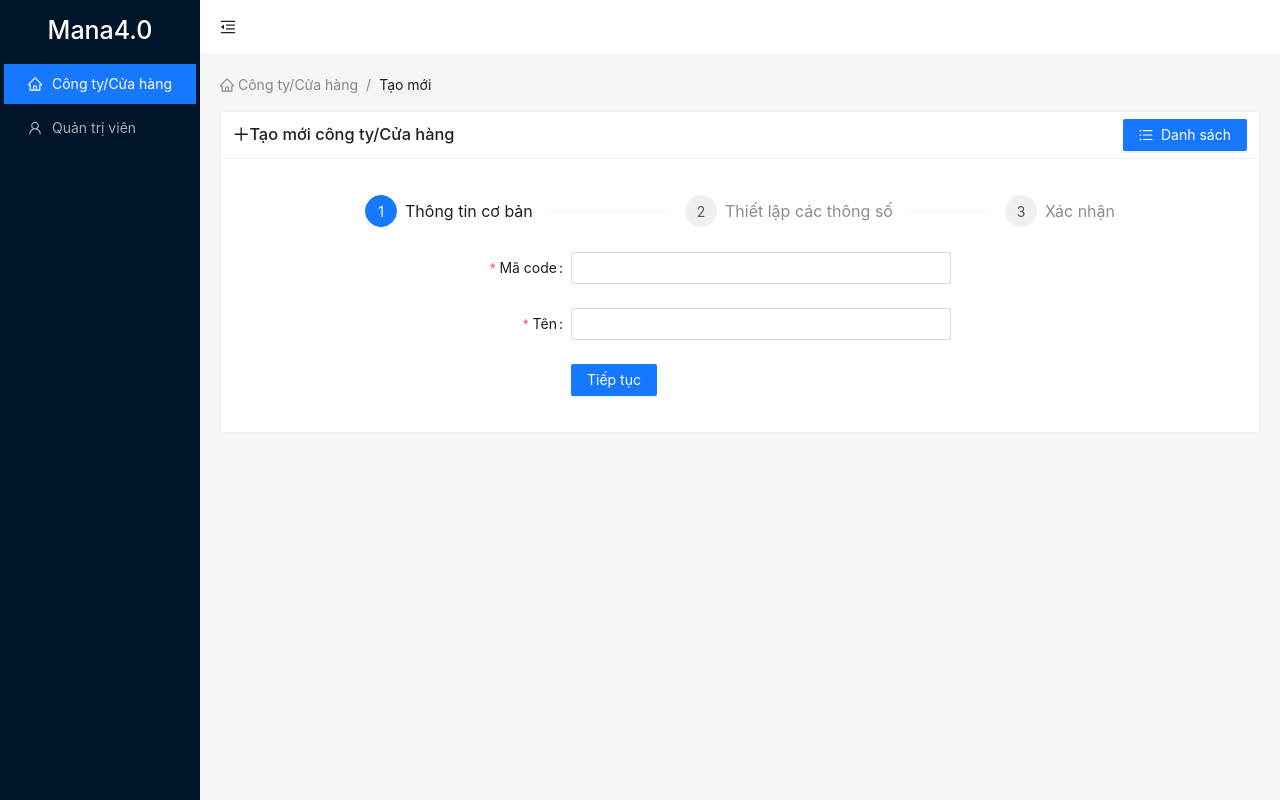
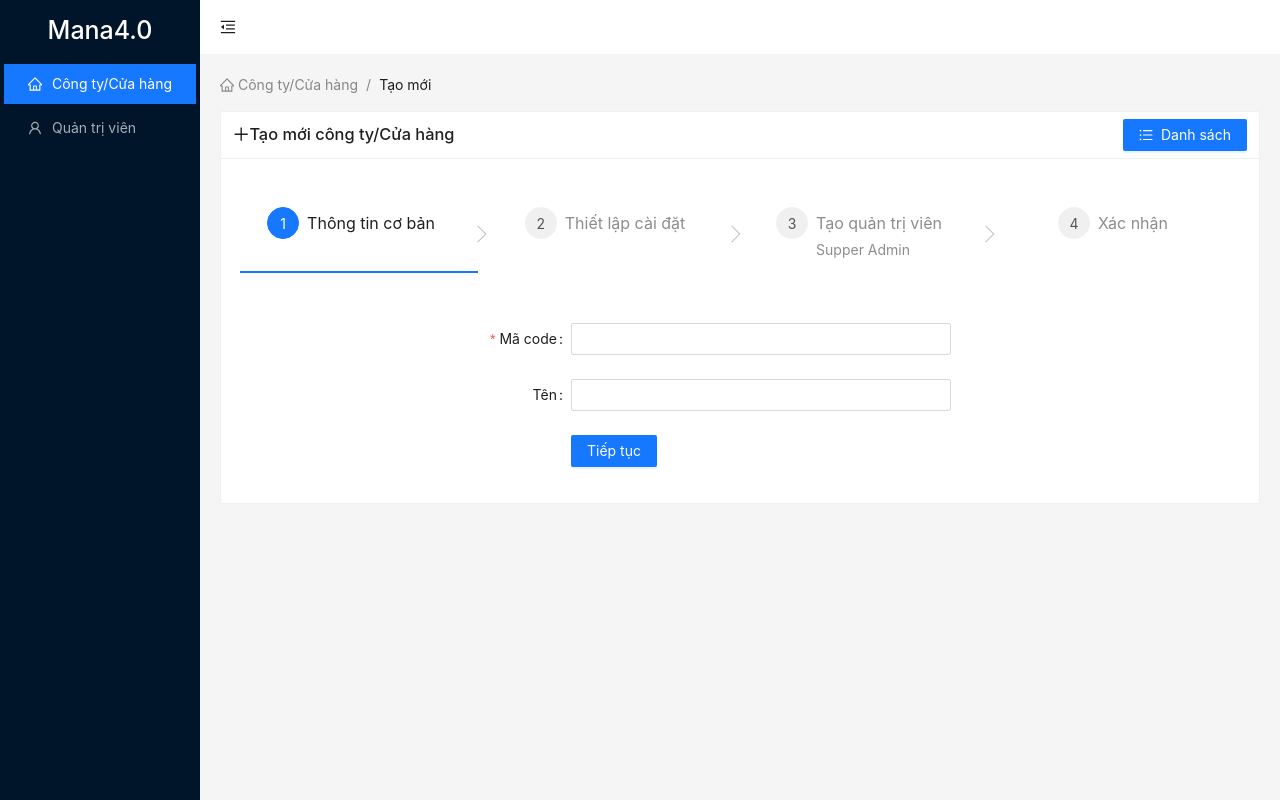
Before and after one commit to vovanmai/frontend-admin, a Vue app: page /companies/create in a window 1280 px wide. Built offline with nearby package versions, Linux system fonts and the light colour scheme.

Commit message:
add step

```diff
--- a/src/views/company/Create.vue
+++ b/src/views/company/Create.vue
@@ -14,46 +14,52 @@
     <div class="d-flex justify-content-center" style="padding: 25px 0">
       <a-steps
         :current="state.currentStep"
-        :items="steps"
-        style="max-width: 750px"
+        :items="state.steps"
+        type="navigation"
+        :status="!state.stepStatusValidate ? 'error' : 'process'"
+        style="max-width: 1000px"
+        @change="changeStepOnStep"
+        @submit-success="submitSuccess"
       ></a-steps>
     </div>
-    <a-form
-      v-if="state.currentStep == 0"
-      :model="state.form.basic"
-      name="basic"
-      :label-col="{ span: 8 }"
-      :wrapper-col="{ span: 9 }"
-      autocomplete="off"
-      @finish="onFinish"
-      @finishFailed="onFinishFailed"
-    >
-      <a-form-item
-        has-feedback
-        label="Mã code"
-        name="code"
-        :rules="state.rules.code"
-      >
-        <a-input v-model:value="state.form.basic.code" />
-      </a-form-item>
-
-      <a-form-item
-        has-feedback
-        label="Tên"
-        name="name"
-        :rules="state.rules.name"
-      >
-        <a-input v-model:value="state.form.basic.name" />
-      </a-form-item>
-
-      <a-form-item :wrapper-col="{ offset: 8, span: 16 }">
-        <a-button type="primary" html-type="submit">Tiếp tục</a-button>
-      </a-form-item>
-    </a-form>
+    <CreateBasicCompany
+      ref="basicCompany"
+      style="margin-top: 25px"
+      v-if="state.currentStep === 0"
+      :form="state.form.basic"
+      @submit-success="submitSuccess"
+      @changeStep="changeStep"
+    />
+    <CreateSettingCompany
+      ref="settingCompany"
+      style="margin-top: 25px"
+      v-show="state.currentStep === 1"
+      :form="state.form.setting"
+      @submit-success="submitSuccess"
+      @change-step="changeStep"
+    />
+    <CreateAdmin
+      ref="adminCompany"
+      style="margin-top: 25px"
+      v-show="state.currentStep === 2"
+      :form="state.form.setting"
+      @submit-success="submitSuccess"
+      @change-step="changeStep"
+    />
+    <CreateConfirm
+      style="margin-top: 25px"
+      v-show="state.currentStep === 3"
+      :form="state.form.setting"
+      @submit-success="1"
+    />
   </a-card>
 </template>
 <script setup>
 import Breadcrumb from '@/components/Breadcrumb.vue'
+import CreateBasicCompany from '@/views/company/component/CreateBasicCompany.vue'
+import CreateSettingCompany from '@/views/company/component/CreateSettingCompany.vue'
+import CreateAdmin from '@/views/company/component/CreateAdmin.vue'
+import CreateConfirm from '@/views/company/component/CreateConfirm.vue'
 import {
   Card as ACard,
   Button as AButton,
@@ -67,28 +73,44 @@ import {
   UnorderedListOutlined,
   PlusOutlined,
 } from '@ant-design/icons-vue'
-import { reactive } from 'vue'
-const steps = [
+import { reactive, ref } from 'vue'
+const basicCompany = ref(null)
+const settingCompany = ref(null)
+const adminCompany = ref(null)
+
+const state = reactive({
+  currentStep: 0,
+  stepStatusValidate: true,
+  steps: [
     {
       title: 'Thông tin cơ bản',
     },
     {
-    title: 'Thiết lập các thông số',
+      title: 'Thiết lập cài đặt',
+      disabled: true,
+    },
+    {
+      title: 'Tạo quản trị viên',
+      description: 'Supper Admin',
+      disabled: true,
     },
     {
       title: 'Xác nhận',
+      disabled: true,
     },
-]
-const state = reactive({
-  currentStep: 0,
+  ],
   form: {
     basic: {
       code: '',
       name: '',
     },
     setting: {
-
-    }
+      service_type: ''
+    },
+    company_admin: {
+      name: '',
+      email: '',
+    },
   },
   rules: {
     code: [
@@ -99,15 +121,24 @@ const state = reactive({
     ]
   }
 })
-const formState = reactive({
-  username: '',
-  password: '',
-  remember: true,
-});
 const onFinish = values => {
-  state.currentStep = state.currentStep + 1
 };
 const onFinishFailed = errorInfo => {
 };
+const changeStep = (step) => {
+  state.currentStep = step
+};
+
+const changeStepOnStep = async (step) => {
+  if (state.currentStep === 1) {
+    if (await settingCompany.value.validateForm()) {
+      state.currentStep = step
+    }
+  }
+};
+
+const submitSuccess = (step) => {
+  state.steps[step].disabled = false
+};
 </script>
 <style></style>
--- /dev/null
+++ b/src/views/company/component/CreateAdmin.vue
@@ -0,0 +1,71 @@
+<template>
+  <a-form
+    :model="form"
+    name="basic"
+    :label-col="{ span: 8 }"
+    :wrapper-col="{ span: 9 }"
+    autocomplete="off"
+    @finish="onFinish"
+    @finishFailed="onFinishFailed"
+  >
+    <a-form-item
+      has-feedback
+      label="Email"
+      name="email"
+      :rules="state.rules.email"
+    >
+      <a-input v-model:value="form.email" />
+    </a-form-item>
+    <a-form-item :wrapper-col="{ offset: 8, span: 16 }">
+      <a-space>
+        <a-button @click="changeStep(1)">Trở lại</a-button>
+        <a-button type="primary" html-type="submit">Tiếp tục</a-button>
+      </a-space>
+    </a-form-item>
+  </a-form>
+</template>
+<script setup>
+import Breadcrumb from '@/components/Breadcrumb.vue'
+import {
+  Space as ASpace,
+  Card as ACard,
+  Button as AButton,
+  Form as AForm,
+  FormItem as AFormItem,
+  Input as AInput,
+} from 'ant-design-vue'
+import {
+  PlusCircleOutlined,
+  UnorderedListOutlined,
+  PlusOutlined,
+} from '@ant-design/icons-vue'
+import { reactive, defineProps, defineEmits } from 'vue'
+
+const props = defineProps({
+  form: {
+    type: Object,
+    required: true
+  }
+})
+const step = 2
+
+const emit = defineEmits(['submitSuccess', 'changeStep'])
+
+const state = reactive({
+  rules: {
+    email: [
+      { required: true, message: 'Không được rỗng.' }
+    ],
+  }
+})
+const onFinish = values => {
+  emit('submitSuccess', step)
+  emit('changeStep', 3)
+};
+const onFinishFailed = errorInfo => {
+};
+const changeStep = step => {
+  emit('changeStep', step)
+};
+</script>
+<style></style>
--- /dev/null
+++ b/src/views/company/component/CreateBasicCompany.vue
@@ -0,0 +1,82 @@
+<template>
+  <a-form
+    :model="form"
+    name="basic"
+    :label-col="{ span: 8 }"
+    :wrapper-col="{ span: 9 }"
+    autocomplete="off"
+    @finish="onFinish"
+    @finishFailed="onFinishFailed"
+  >
+    <a-form-item
+      has-feedback
+      label="Mã code"
+      name="code"
+      :rules="state.rules.code"
+    >
+      <a-input v-model:value="form.code" />
+    </a-form-item>
+
+    <a-form-item
+      has-feedback
+      label="Tên"
+      name="name"
+      :rules="state.rules.name"
+    >
+      <a-input v-model:value="form.name" />
+    </a-form-item>
+
+    <a-form-item :wrapper-col="{ offset: 8, span: 16 }">
+      <a-space>
+        <a-button type="primary" html-type="submit">Tiếp tục</a-button>
+      </a-space>
+    </a-form-item>
+  </a-form>
+</template>
+<script setup>
+import Breadcrumb from '@/components/Breadcrumb.vue'
+import {
+  Space as ASpace,
+  Card as ACard,
+  Button as AButton,
+  Form as AForm,
+  FormItem as AFormItem,
+  Input as AInput,
+} from 'ant-design-vue'
+import {
+  PlusCircleOutlined,
+  UnorderedListOutlined,
+  PlusOutlined,
+} from '@ant-design/icons-vue'
+import { reactive, defineProps, defineEmits } from 'vue'
+
+const props = defineProps({
+  form: {
+    type: Object,
+    required: true
+  }
+})
+
+const emit = defineEmits(['submitSuccess', 'changeStep'])
+
+const step = 0
+
+const state = reactive({
+  rules: {
+    code: [
+      { required: true, message: 'Không được rỗng.' }
+    ],
+    name: [
+      // { required: true, message: 'Không được rỗng.' }
+    ]
+  }
+})
+const onFinish = values => {
+  emit('submitSuccess', step)
+  emit('changeStep', 1)
+};
+const onFinishFailed = errorInfo => {
+  console.log(12121)
+};
+</script>
+<style></style>
--- /dev/null
+++ b/src/views/company/component/CreateConfirm.vue
@@ -0,0 +1,42 @@
+<template>
+  <div>Confirm info</div>
+</template>
+<script setup>
+import Breadcrumb from '@/components/Breadcrumb.vue'
+import {
+  Card as ACard,
+  Button as AButton,
+  Form as AForm,
+  FormItem as AFormItem,
+  Input as AInput,
+} from 'ant-design-vue'
+import {
+  PlusCircleOutlined,
+  UnorderedListOutlined,
+  PlusOutlined,
+} from '@ant-design/icons-vue'
+import { reactive, defineProps, defineEmits } from 'vue'
+
+const props = defineProps({
+  form: {
+    type: Object,
+    required: true
+  }
+})
+
+const emit = defineEmits(['submitSuccess'])
+
+const state = reactive({
+  rules: {
+    email: [
+      // { required: true, message: 'Không được rỗng.' }
+    ],
+  }
+})
+const onFinish = values => {
+  emit('submitSuccess')
+};
+const onFinishFailed = errorInfo => {
+};
+</script>
+<style></style>
--- /dev/null
+++ b/src/views/company/component/CreateSettingCompany.vue
@@ -0,0 +1,86 @@
+<template>
+  <a-form
+    ref="refForm"
+    :model="form"
+    :label-col="{ span: 8 }"
+    :wrapper-col="{ span: 9 }"
+    autocomplete="off"
+    @finish="onFinish"
+    @finishFailed="onFinishFailed"
+  >
+    <a-form-item
+      has-feedback
+      label="Loại dịch vụ"
+      name="service_type"
+      :rules="state.rules.service_type"
+      @validate="validateForm"
+    >
+      <a-input v-model:value="form.service_type" />
+    </a-form-item>
+    <a-form-item :wrapper-col="{ offset: 8, span: 16 }">
+      <a-space>
+        <a-button @click="changeStep(0)">Trở lại</a-button>
+        <a-button type="primary" html-type="submit">Tiếp tục</a-button>
+      </a-space>
+    </a-form-item>
+  </a-form>
+</template>
+<script setup>
+import Breadcrumb from '@/components/Breadcrumb.vue'
+import {
+  Card as ACard,
+  Space as ASpace,
+  Button as AButton,
+  Form as AForm,
+  FormItem as AFormItem,
+  Input as AInput,
+} from 'ant-design-vue'
+import {
+  PlusCircleOutlined,
+  UnorderedListOutlined,
+  PlusOutlined,
+} from '@ant-design/icons-vue'
+import { reactive, defineProps, defineEmits, ref } from 'vue'
+const refForm = ref(null)
+const props = defineProps({
+  form: {
+    type: Object,
+    required: true
+  }
+})
+
+const emit = defineEmits(['submitSuccess', 'changeStep'])
+const step = 1
+
+const state = reactive({
+  rules: {
+    service_type: [
+      { required: true, message: 'Không được rỗng.' }
+    ],
+  },
+  validatedForm: false,
+})
+const onFinish = values => {
+  emit('submitSuccess', step)
+  emit('changeStep', 2)
+};
+
+const changeStep = step => {
+  emit('changeStep', step)
+};
+const onFinishFailed = errorInfo => {
+};
+
+const validateForm = async () => {
+  try {
+    await refForm.value.validateFields()
+    return true
+  } catch (error) {
+    return false
+  }
+};
+defineExpose({
+  validateForm,
+})
+</script>
+<style></style>
```
Lines whose indentation alone changed are shown as unchanged.
